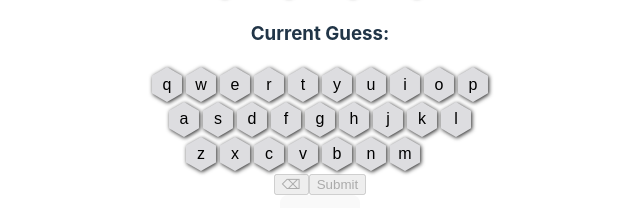
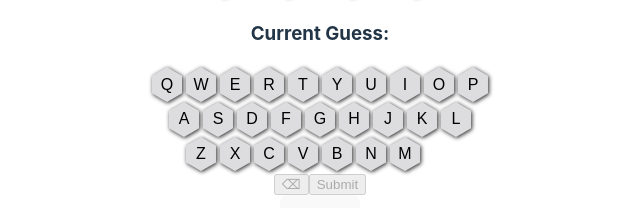
Before and after one commit to HazelBall/qwertle, a React (Vite) app: page / in a window 1280 px wide. Shown: the part 732-940 px from the top of the page, without its empty margins (320-960 px from the left). Built offline with nearby package versions, Linux system fonts and the light colour scheme.

Commit message:
fixed text alignment and made uppercase

```diff
--- a/src/Components/BoardLetter.tsx
+++ b/src/Components/BoardLetter.tsx
@@ -18,7 +18,7 @@ const BoardLetter = (props: { letter: Letter }) => {
 
 	return <span className = {classes}>
 			<img src = {getHexSource()} className = "hexagon"/>
-			<span className="guess-letter--input">{letter.letter}</span>
+			<span className="guess-letter--input">{letter.letter.toUpperCase()}</span>
 		</span>
 };
 
--- a/src/Components/Key.tsx
+++ b/src/Components/Key.tsx
@@ -32,7 +32,7 @@ const Key = (props: {
 		<span className={classes}>
 			<img src = {getHexSource()} className = "hexagon"/>
 			<input type = "button" disabled={!props.letter.isValidLetter}
-				value = {props.letter.letter}
+				value = {props.letter.letter.toUpperCase()}
 				onClick={() => props.addLetter(letter.letter)}/>
 		</span>
 	);
--- a/src/Styles/App.css
+++ b/src/Styles/App.css
@@ -57,8 +57,8 @@
 }
 
 .guess-letter--input {
-  display: inline-block;
-  vertical-align: middle;
+  display: grid;
+  align-items: center;
 }
 
 .keyboard-letter input, .guess-letter .guess-letter--input {
```
